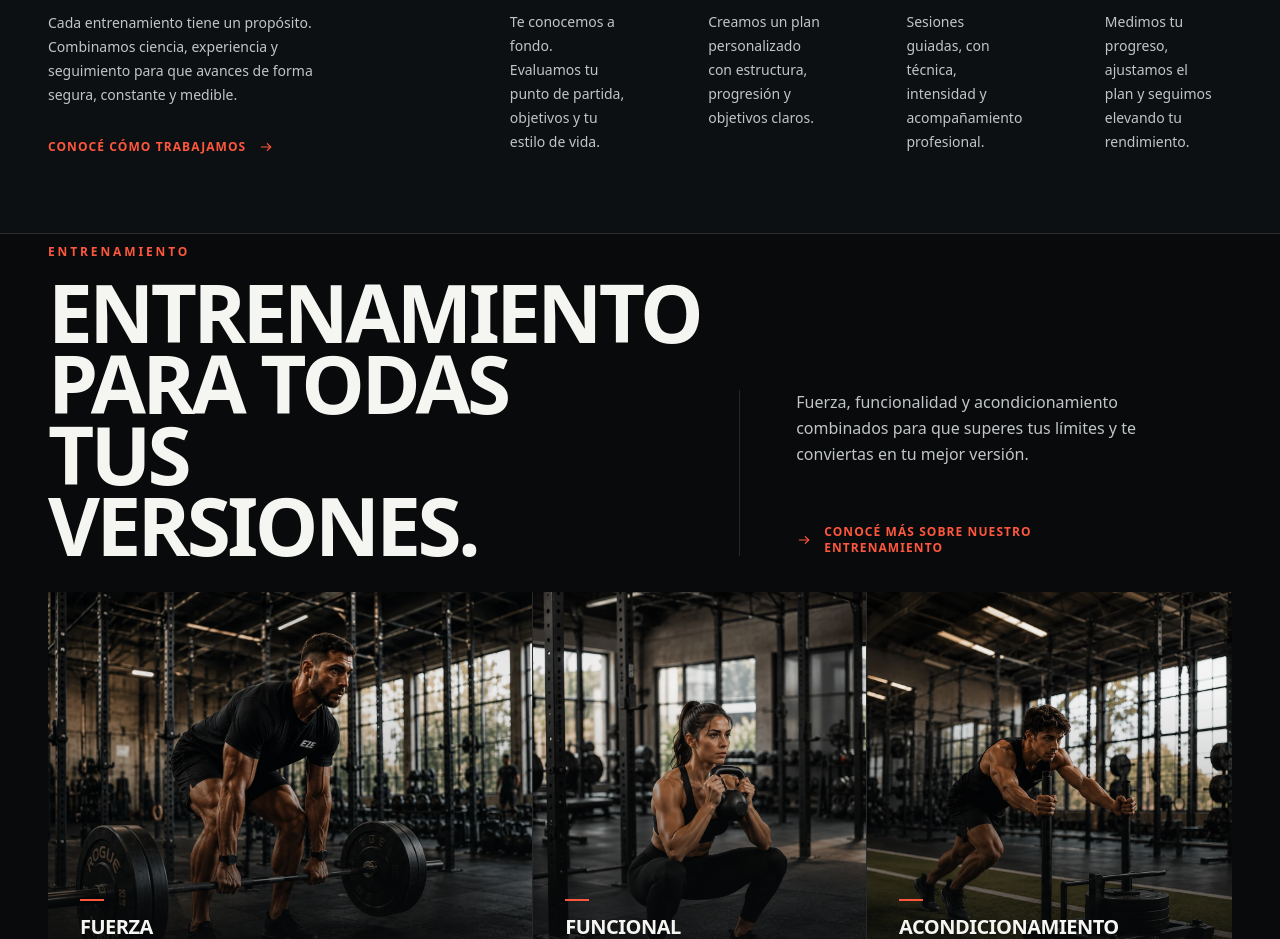
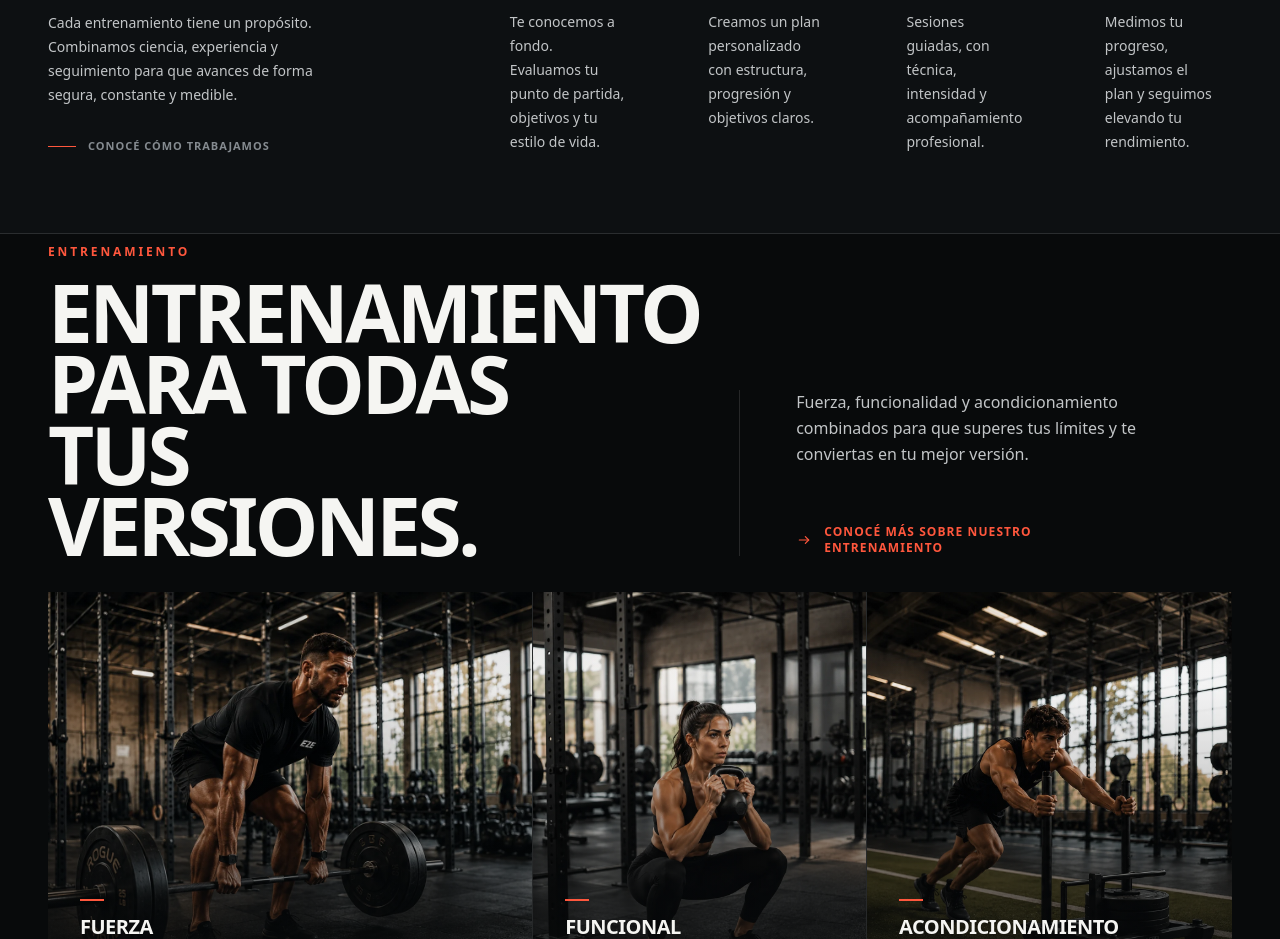
Before and after one commit to ezexgonzalez/eze-demo-gimnasio, a React (Vite) app: page / in a window 1280 px wide. Shown: the part 1000-1939 px from the top of the page. Built offline with nearby package versions, Linux system fonts and the light colour scheme.

Commit message:
fix: clarify method editorial cue

```diff
--- a/src/components/sections/MethodSection.jsx
+++ b/src/components/sections/MethodSection.jsx
@@ -1,7 +1,6 @@
 import { demoContent } from '../../data/demoContent'
 import { Container } from '../ui/Container'
 import { Eyebrow } from '../ui/Eyebrow'
-import { ArrowRightIcon } from '../ui/icons'
 
 function PersonIcon({ className = '' }) {
   return (
@@ -76,21 +75,16 @@ function CheckIcon({ className = '' }) {
 
 const methodIcons = [PersonIcon, ClipboardIcon, BarsIcon, CheckIcon]
 
-function EditorialAction({ label, mobile = false }) {
-  if (mobile) {
-    return (
-      <div className="mt-8 flex items-center text-[0.6875rem] font-bold tracking-[0.09em] text-[var(--theme-accent)]">
-        <span>{label}</span>
-        <span aria-hidden="true" className="mx-4 h-px min-w-4 flex-1 bg-[var(--theme-accent)]" />
-        <ArrowRightIcon className="size-4 shrink-0" />
-      </div>
-    )
-  }
-
+function EditorialCue({ label, mobile = false }) {
   return (
-    <div className="mt-8 inline-flex w-fit max-w-full items-center gap-3 whitespace-nowrap text-xs font-bold tracking-[0.09em] text-[var(--theme-accent)]">
+    <div
+      className={[
+        'mt-8 flex w-fit max-w-full items-center gap-3 text-[0.6875rem] font-bold tracking-[0.09em] text-[var(--theme-muted)]',
+        mobile ? '' : 'text-xs',
+      ].filter(Boolean).join(' ')}
+    >
+      <span aria-hidden="true" className="h-px w-7 shrink-0 bg-[var(--theme-accent)]" />
       <span>{label}</span>
-      <ArrowRightIcon className="size-4 shrink-0" />
     </div>
   )
 }
@@ -156,7 +150,7 @@ export function MethodSection() {
               </ol>
             </div>
 
-            <EditorialAction label={method.action} mobile />
+            <EditorialCue label={method.action} mobile />
           </div>
 
           <div className="hidden lg:grid lg:min-h-[21rem] lg:grid-cols-[28%_67%] lg:items-center lg:gap-x-[5%]">
@@ -172,7 +166,7 @@ export function MethodSection() {
               <p className="mt-6 max-w-[17rem] text-sm leading-6 text-[var(--theme-secondary)]">
                 {method.description}
               </p>
-              <EditorialAction label={method.action} />
+              <EditorialCue label={method.action} />
             </div>
 
             <ol className="relative grid grid-cols-4">
```
